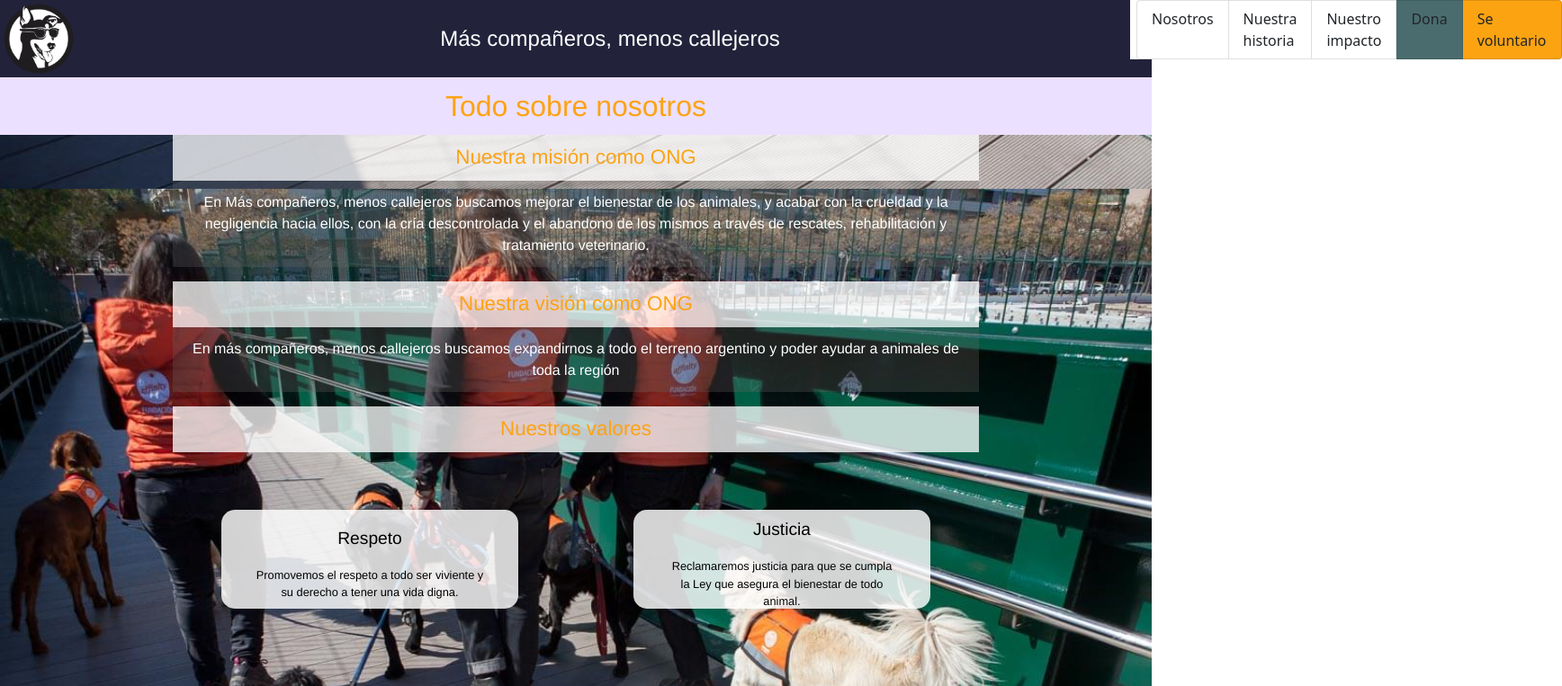
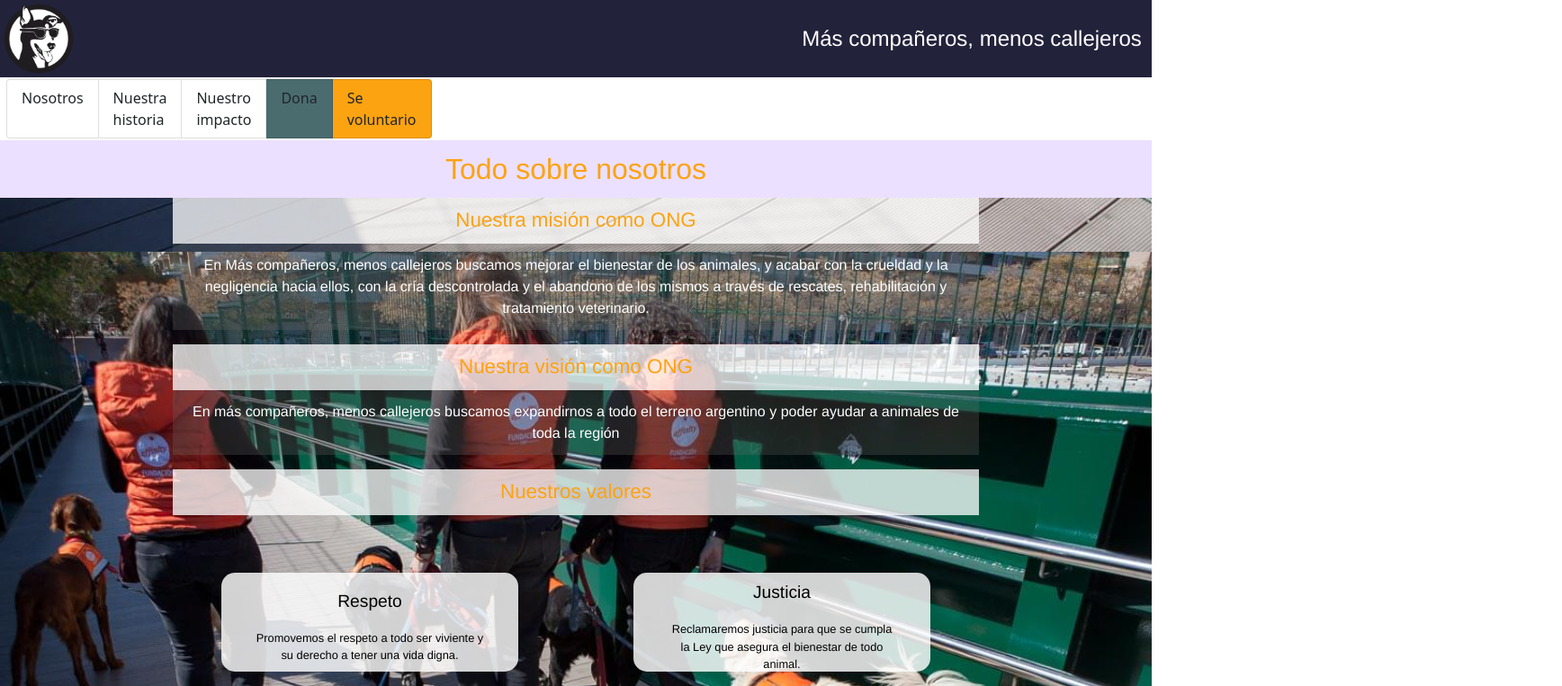
Before and after one commit to Cecilia00/Callejeros, a website: page index.html in a window 1280 px wide. Shown: the top 763 px of the page at 90% size, 1736 px wide, since content can reach past the window. Drawn offline with nearby package versions, Linux system fonts and the light colour scheme.

Commit message:
Changes in header desktop

```diff
--- a/index.html
+++ b/index.html
@@ -24,13 +24,12 @@
     <body>
 
     <!-- Header -->
+        <div class="header-container">
             <header>
-
                     <a class="a_logo" href="index.html"> <img class="logo" src="imagenes/imagen5.png" alt="Logo, caricatura de perro con lentes"></a>
                     <h1 class="header_h1">Más compañeros, menos callejeros</h1>
-
                     <div class="headerNav">
-                    <nav class="navbar-expand-lg navbar-light bg-white">
+                        <nav class="navbar-expand-sm navbar-light bg-white">
                             <label class="hamburger_label" for="hamburger">&#9776;</label>
                             <input type="checkbox" name="" id="hamburger">
                                 <div class="container nav-container container-fluid d-flex justify-content-around">
@@ -46,6 +45,10 @@
                                 </div>
                         </nav>
             </header>
+            <div class="header-spacer">
+
+            </div>
+        </div>
 
     <!-- Main -->
         <main>
--- a/sass/_header.scss
+++ b/sass/_header.scss
@@ -77,13 +77,16 @@
                 display: block;
             }
           }
-
+    @media only screen and (min-width:401px){
+        display: block;
+    }
     }
 }
 @media only screen and (min-width:401px){
 
     /* Estilos del header */
     header{
+
         flex-wrap: wrap;
         .header_h1{
             font-size: 1.5rem;
@@ -91,12 +94,41 @@
             padding: 0px;
             max-width: 400px;
         }
+        .headerNav {
+            position: absolute;
+            top: 88px;
+
+        }
 
     }
 
     /* MENU BURGER DESKTOP */
-    .hamburger_label{
-        display: none;
+
+    .headerNav{
+        display: block;
+
+        .hamburger_label{
+            display: none;
+        }
     }
 
 }
+
+.header-container {
+    position: sticky;
+    top: 0px;
+    width: 100%;
+    z-index: 5;
+    background-color: white;
+
+}
+
+.header-spacer {
+    height: 70px;
+    min-height: 70px;
+    width: 100%;
+    z-index: 3;
+    @media only screen and (max-width:401px){
+        display:none;
+    }
+}
```
Also changed, not shown: pages/dona.html (+6 -1 lines), pages/historia.html (+6 -1 lines), pages/impacto.html (+5 -1 lines), pages/voluntario.html (+5 -1 lines), css/newStyle.css. Lines whose indentation alone changed are shown as unchanged.
